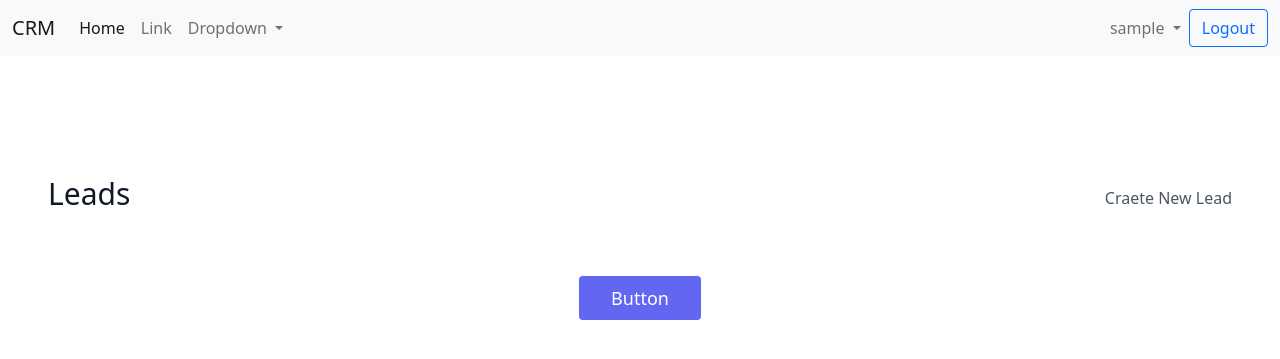
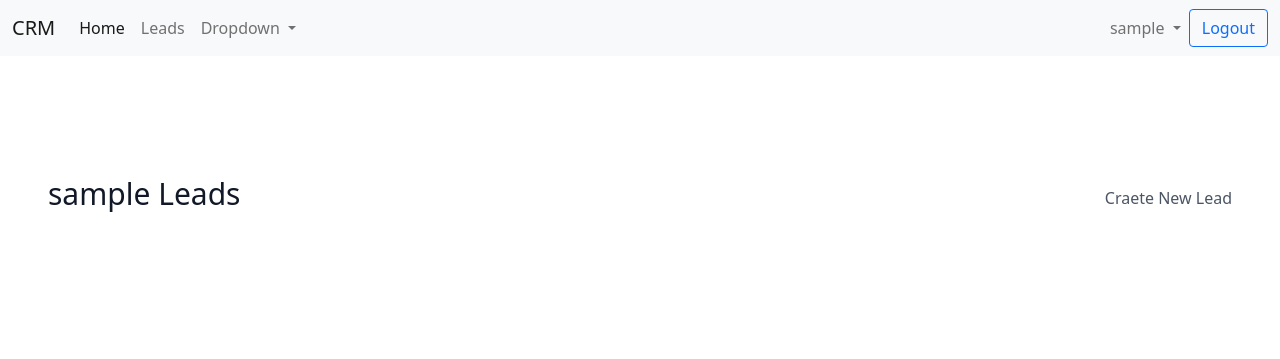
Before and after one commit to Kirolls20/Demo-CRM-With-Django, a Django app: page /leads/user_lead/ in a window 1280 px wide. Shown: the top 359 px of the page. Run offline with Django 4.2, Linux system fonts and the light colour scheme; the visitor is signed in with stand-in values (Sample User, id 1); data that the repository does not hold is empty.

Commit message:
modified some files before finishing the project

```diff
--- a/accounts/templates/registration/login.html
+++ b/accounts/templates/registration/login.html
@@ -5,7 +5,7 @@
 {% endblock  %}
 
 {% block content  %}
-<!-- Background image -->
+
     <div id="intro" class="bg-image shadow-2-strong">
       <div class="mask d-flex align-items-center h-100" style="background-color:white">
         <div class="container">
@@ -62,5 +62,4 @@
         </div>
       </div>
     </div>
-    <!-- Background image -->
 {% endblock  %}
--- a/accounts/templates/registration/reset_password.html
+++ b/accounts/templates/registration/reset_password.html
@@ -43,7 +43,7 @@
         {% csrf_token %}
         {{form|crispy}}
 
-         <input type='submit' class="btn btn-primary btn-user btn-block" value="Update Account">
+         <input type='submit' class="btn btn-primary btn-user btn-block" value="Reset Password">
     </form>
 
 </center>
--- a/accounts/templates/registration/signup.html
+++ b/accounts/templates/registration/signup.html
@@ -3,7 +3,6 @@
 {% block title  %}
 <title>SignUp</title>
 {% endblock  %}
-
 
 {% block content %}
 <head>
--- a/accounts/templates/registration/user_profile.html
+++ b/accounts/templates/registration/user_profile.html
@@ -147,18 +147,12 @@
                   </div>
                 </div>
               </div>
-
-
                     </div>
                   </div>
                 </div>
               </div>
-
-
-
             </div>
           </div>
-
         </div>
     </div>
 {% endblock  %}
--- a/leads/templates/lead_list.html
+++ b/leads/templates/lead_list.html
@@ -39,7 +39,7 @@
       </div>
      {% endfor %}
    </div>
-    <button class="flex mx-auto mt-16 text-white bg-indigo-500 border-0 py-2 px-8 focus:outline-none hover:bg-indigo-600 rounded text-lg">Button</button>
+
 </section>
 
 {% endblock %}
--- a/leads/templates/navbar.html
+++ b/leads/templates/navbar.html
@@ -12,7 +12,7 @@
           <a class="nav-link active" aria-current="page" href="{% url 'land'%}">Home</a>
         </li>
         <li class="nav-item">
-          <a class="nav-link" href="#">Link</a>
+          <a class="nav-link" href="{% url 'lead-list'%}">Leads</a>
         </li>
 
         <li class="nav-item dropdown">
--- a/leads/templates/user_leeds.html
+++ b/leads/templates/user_leeds.html
@@ -11,7 +11,7 @@
   <div class="container px-5 py-24 mx-auto">
     <div class="w-full py-6 flex justify-between items-center">
        <div>
-         <h1 class="sm:text-3xl text-2xl font-medium title-font mb-2 text-gray-900">Leads</h1>
+         <h1 class="sm:text-3xl text-2xl font-medium title-font mb-2 text-gray-900">{{request.user.username}} Leads</h1>
        </div>
        <div>
          <a href="{%url 'create-lead'%}">Craete New Lead</a>
@@ -39,7 +39,6 @@
       </div>
      {% endfor %}
    </div>
-    <button class="flex mx-auto mt-16 text-white bg-indigo-500 border-0 py-2 px-8 focus:outline-none hover:bg-indigo-600 rounded text-lg">Button</button>
 </section>
 
 {% endblock %}
--- a/leads/urls.py
+++ b/leads/urls.py
@@ -10,7 +10,4 @@ urlpatterns=[
    path('lead/<int:pk>/delete/',views.LeadDeleteView.as_view(),name='lead-delete'),
    path('user_lead/', views.ShowUserLeadView.as_view(),name='user-leads'),
 
-
-
-
 ]
```
Also changed, not shown: requirments.txt (added, +10 -0 lines), leads/migrations/0001_initial.py, leads/migrations/0002_remove_user_email_address.py (deleted), leads/migrations/0003_alter_user_profile_pic.py (deleted), leads/migrations/0004_alter_user_profile_pic.py (deleted), media/images/kirolls.jpeg (deleted).
